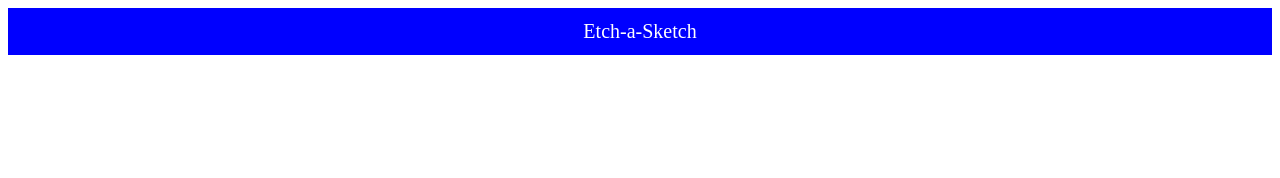
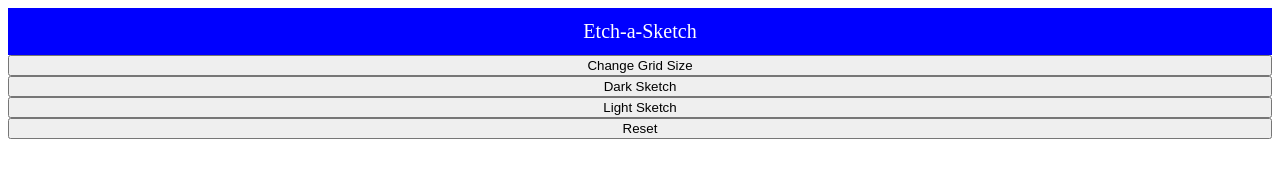
Before and after one commit to abdmaherag/Etch-a-Sketch, a plain HTML site: page index.html in a window 1280 px wide. Drawn offline with Linux system fonts and the light colour scheme.

Commit message:
added buttons with their IDs to use in the DOM

```diff
--- a/index.html
+++ b/index.html
@@ -9,6 +9,10 @@
 </head>
 <body>
     <div id="title"></div>
+    <button id="gridSize">Change Grid Size</button>
+    <button id="darkSketch">Dark Sketch</button>
+    <button id="lightSketch">Light Sketch</button>
+    <button id="reset">Reset</button>
     <div id="container"></div>
 </body>
 </html>
```
